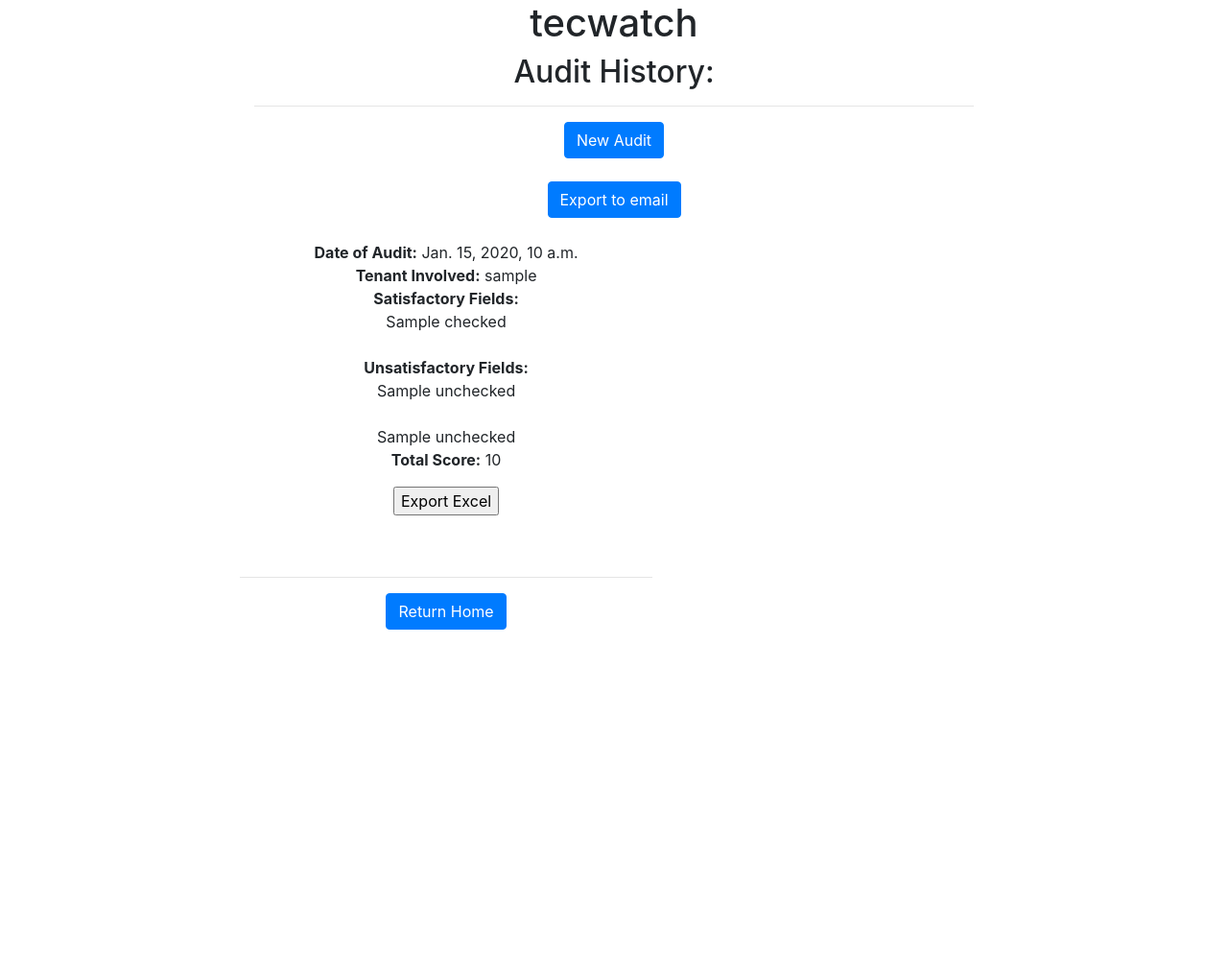
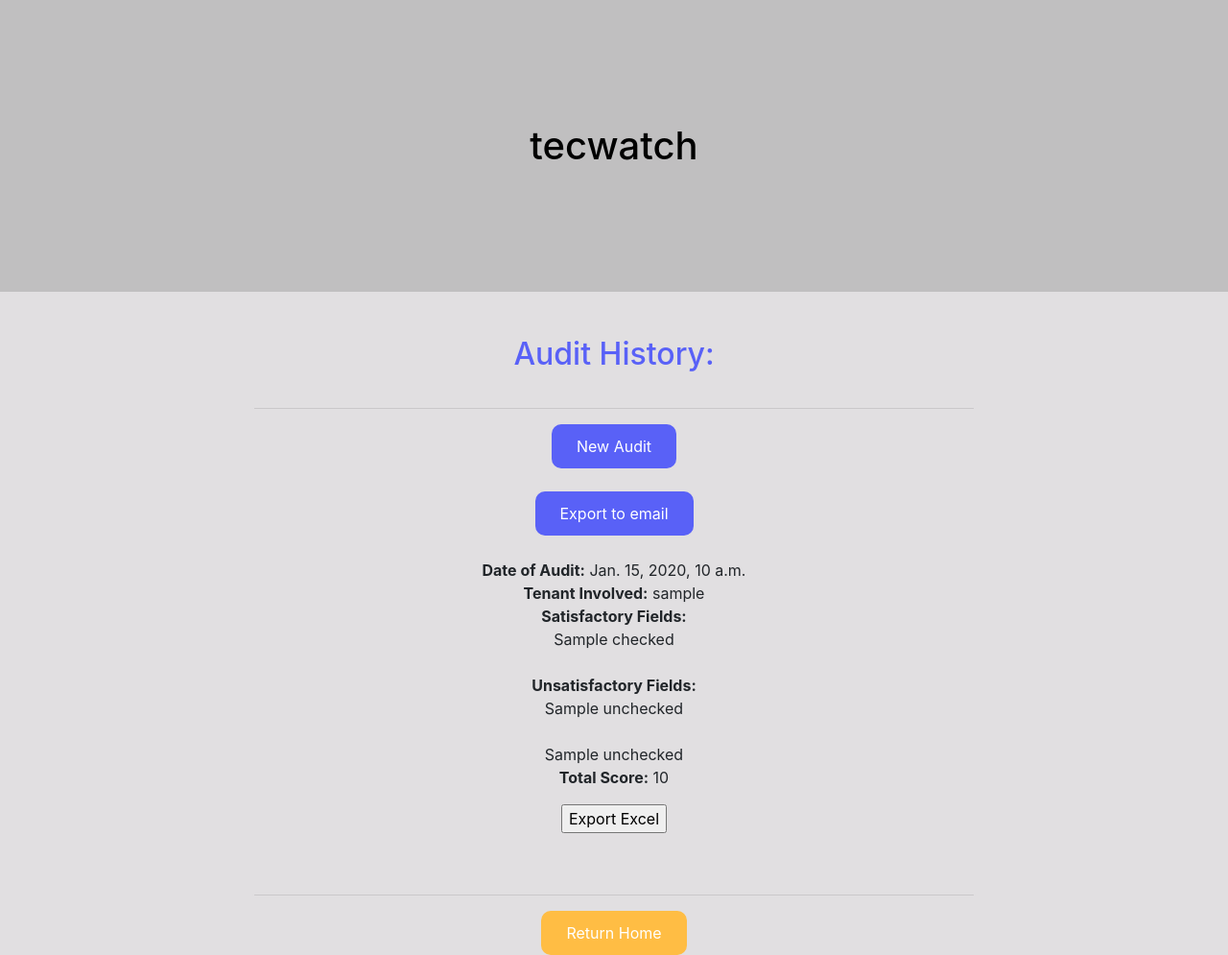
Before and after one commit to pjx98/TecWatch, a Django app: template checklist/templates/view_audit.html in a window 1280 px wide. Shown: the whole page at 96% size. Before the commit the page ends 656 px from the top, so only its background shows below. Run offline with Django 3.2, Linux system fonts and the light colour scheme; data comes from the database, SQL or seed files in the repository; tables that the repository leaves empty hold one stand-in row (values such as "Sample post"); the template is opened without the code that fills it: values that come from a table or form of the project are taken from there, most other values are stand-ins (such as "Sample title", 1, 10 or a date in 2020); some libraries are stand-ins or nearby versions.

Commit message:
audit html fixes

```diff
--- /dev/null
+++ b/checklist/static/css/view_audit.css
@@ -0,0 +1,47 @@
+body {
+    background-color: #E1DFE1;
+}
+
+h1 {
+    color: black;
+    background-color: #C0BFC0;
+    padding: 10%;
+}
+
+h2{
+    margin: 5%;
+    color:#5961F7;
+}
+
+.btn-primary {
+    transition-duration: 0.2s;
+    background-color: #5961F7;
+    border-color: transparent;
+    border-radius: 10px;
+    color: white;
+    padding: 10px 25px;
+    text-align: center;
+    text-decoration: none;
+    display: inline-block;
+    font-size: 16px;
+}
+.btn-primary:hover {
+    color: #5961F7;
+    background-color: #fff;
+
+}
+
+
+#returnform{
+    background-color: transparent !important;
+    box-shadow: none !important;
+}
+
+#returnbutton {
+    background-color: #FFBD44;
+}
+#returnbutton:hover {
+    color:#FFBD44;
+    background-color: #fff;
+    border-color: #FFBD44;
+}
--- a/checklist/templates/view_audit.html
+++ b/checklist/templates/view_audit.html
@@ -7,20 +7,26 @@
         integrity="sha384-MCw98/SFnGE8fJT3GXwEOngsV7Zt27NXFoaoApmYm81iuXoPkFOJwJ8ERdknLPMO" crossorigin="anonymous">
     <link rel="stylesheet" href="https://use.fontawesome.com/releases/v5.6.1/css/all.css"
         integrity="sha384-gfdkjb5BdAXd+lj+gudLWI+BXq4IuLW5IT+brZEZsLFm++aCMlF1V92rMkPaX4PP" crossorigin="anonymous">
-    <link rel='stylesheet' href="./assets/css/style.css">
 
     <script src="https://ajax.googleapis.com/ajax/libs/jquery/3.3.1/jquery.min.js"></script>
+
+    {% load static %}
+    <link rel="stylesheet" href="{% static 'css/view_audit.css' %}">
 </head>
 
 <body>
+<center>
+    <h1>{{ tenant.username }} </h1>
     <div class="container h-100">
         <div class="d-flex justify-content-center h-100">
+
             <div class="user_card" style="width: 750px;">
                 <div class="row">
+
                     <div class="col-12">
                         <div class="row">
+
                             <div class="col-12 text-center">
-                                <h1>{{ tenant.username }} </h1>
                                 <h2>Audit History: </h2>
                                 <hr />
                             </div>
@@ -39,7 +45,6 @@
                                     <button type="submit" class="btn btn-primary" name="tenantId" value={{tenant.username}} form="makeEmailForm">Export to email</button> <br><br>
                                 </form>
                             </div>
-                            <div  class="row">
 
                             <div class="col-12 text-center">
                                 <p>
@@ -82,18 +87,19 @@
                                 </p>
                             </div>
                             <div class="col-12 text-center">
-                                <form action="/singhealth/homestaff/" method="POST" id="idForm"
+                                <form action="/singhealth/homestaff/" method="POST" id="returnform"
                                     enctype="multipart/form-data">
                                     {% csrf_token %}
-                                    <button type="submit" name='return' class="btn btn-primary" form="idForm">Return Home</button>
+                                    <button type="submit" name='return' class="btn btn-primary" id="returnbutton" form="idForm">Return Home</button>
 
                                 </form>
                             </div>
-                        </div>
                     </div>
                 </div>
             </div>
         </div>
     </div>
+
+</center>
 </body>
 </html>
--- a/singhealth/templates/home_staff.html
+++ b/singhealth/templates/home_staff.html
@@ -22,6 +22,7 @@
                     <div class="col-12">
                         <div class="row">
                             <div class="offset-2 col-8 text-center">
+                                <br>
                                 <h1>Welcome {{staff}}!</h1><br>
                             </div>
                             <div class="col-2">
```
Also changed, not shown: singhealth/static/css/view_tenant.css (added, +38 -0 lines), singhealth/templates/view_tenant.html (+11 -9 lines).
